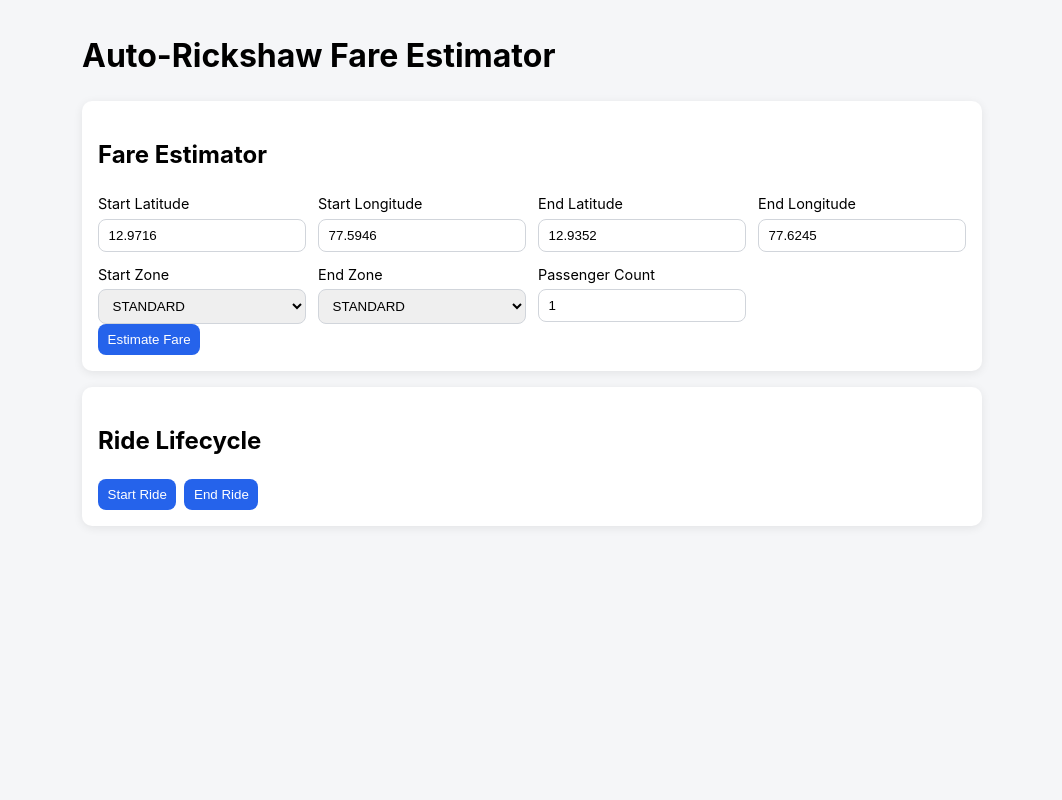
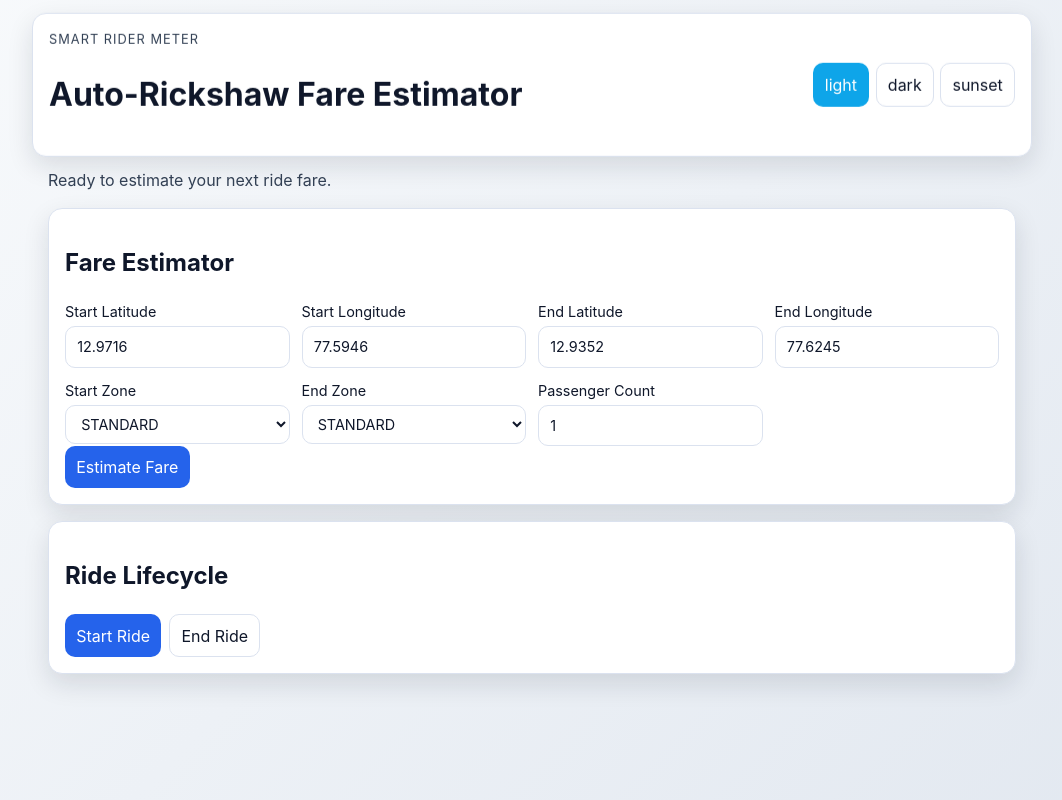
Before and after one commit to udaykiran21/smart-rider-meter, a React (Vite) app in the folder frontend/: page / in a window 1280 px wide. Shown: the whole page, without its empty margins (108-1170 px from the left). Built offline with nearby package versions, Linux system fonts and the light colour scheme.

Commit message:
Enhance frontend UI with themes and animated layout (#3)

```diff
--- a/frontend/src/App.tsx
+++ b/frontend/src/App.tsx
@@ -30,6 +30,7 @@ export default function App() {
   const [rideId, setRideId] = useState<string>('');
   const [rideEndBreakdown, setRideEndBreakdown] = useState<Breakdown | null>(null);
   const [message, setMessage] = useState<string>('');
+  const [theme, setTheme] = useState<'light' | 'dark' | 'sunset'>('light');
 
   const zoneOptions: ZoneType[] = useMemo(
     () => ['STANDARD', 'AIRPORT', 'RAILWAY', 'SUBURBAN'],
@@ -149,11 +150,30 @@ export default function App() {
   };
 
   return (
-    <div className="container">
+    <div className="app" data-theme={theme}>
+      <header className="navbar card">
+        <div>
+          <p className="brand">Smart Rider Meter</p>
           <h1>Auto-Rickshaw Fare Estimator</h1>
-      <p className="status">{message}</p>
+        </div>
+        <nav className="theme-nav" aria-label="Theme switcher">
+          {(['light', 'dark', 'sunset'] as const).map((name) => (
+            <button
+              key={name}
+              type="button"
+              className={theme === name ? 'theme-btn active' : 'theme-btn'}
+              onClick={() => setTheme(name)}
+            >
+              {name}
+            </button>
+          ))}
+        </nav>
+      </header>
 
-      <form onSubmit={estimateFare} className="card">
+      <main className="container">
+        <p className="status">{message || 'Ready to estimate your next ride fare.'}</p>
+
+        <form onSubmit={estimateFare} className="card animated-card">
           <h2>Fare Estimator</h2>
           <div className="grid">
             {([
@@ -168,9 +188,7 @@ export default function App() {
                   type="number"
                   step="0.0001"
                   value={trip[key]}
-                onChange={(e) =>
-                  setTrip((prev) => ({ ...prev, [key]: Number(e.target.value) }))
-                }
+                  onChange={(e) => setTrip((prev) => ({ ...prev, [key]: Number(e.target.value) }))}
                 />
               </label>
             ))}
@@ -179,9 +197,7 @@ export default function App() {
               Start Zone
               <select
                 value={trip.startZone}
-              onChange={(e) =>
-                setTrip((prev) => ({ ...prev, startZone: e.target.value as ZoneType }))
-              }
+                onChange={(e) => setTrip((prev) => ({ ...prev, startZone: e.target.value as ZoneType }))}
               >
                 {zoneOptions.map((zone) => (
                   <option key={zone}>{zone}</option>
@@ -193,9 +209,7 @@ export default function App() {
               End Zone
               <select
                 value={trip.endZone}
-              onChange={(e) =>
-                setTrip((prev) => ({ ...prev, endZone: e.target.value as ZoneType }))
-              }
+                onChange={(e) => setTrip((prev) => ({ ...prev, endZone: e.target.value as ZoneType }))}
               >
                 {zoneOptions.map((zone) => (
                   <option key={zone}>{zone}</option>
@@ -210,34 +224,33 @@ export default function App() {
                 min={1}
                 max={6}
                 value={trip.passengerCount}
-              onChange={(e) =>
-                setTrip((prev) => ({ ...prev, passengerCount: Number(e.target.value) }))
-              }
+                onChange={(e) => setTrip((prev) => ({ ...prev, passengerCount: Number(e.target.value) }))}
               />
             </label>
           </div>
 
-        <button type="submit">Estimate Fare</button>
+          <button type="submit" className="primary-btn">Estimate Fare</button>
         </form>
 
-      <div className="card">
+        <div className="card animated-card delay-1">
           <h2>Ride Lifecycle</h2>
           <div className="actions">
-          <button onClick={startRide}>Start Ride</button>
-          <button onClick={endRide}>End Ride</button>
+            <button onClick={startRide} className="primary-btn">Start Ride</button>
+            <button onClick={endRide} className="secondary-btn">End Ride</button>
           </div>
           {rideId && <p>Active Ride ID: {rideId}</p>}
         </div>
 
         {estimate && <BreakdownCard title="Estimated Fare" breakdown={estimate} />}
         {rideEndBreakdown && <BreakdownCard title="Final Fare" breakdown={rideEndBreakdown} />}
+      </main>
     </div>
   );
 }
 
 function BreakdownCard({ title, breakdown }: { title: string; breakdown: Breakdown }) {
   return (
-    <div className="card">
+    <div className="card animated-card delay-2">
       <h2>{title}</h2>
       <p>Distance: {breakdown.distanceKm.toFixed(2)} km</p>
       <p>Base Fare: ₹{breakdown.baseFare.toFixed(2)}</p>
--- a/frontend/src/styles.css
+++ b/frontend/src/styles.css
@@ -3,23 +3,98 @@
   line-height: 1.5;
 }
 
+* {
+  box-sizing: border-box;
+}
+
 body {
   margin: 0;
-  background: #f5f6f8;
+}
+
+.app {
+  min-height: 100vh;
+  background: var(--bg);
+  color: var(--text);
+  transition: background 250ms ease, color 250ms ease;
+}
+
+.app[data-theme='light'] {
+  --bg: linear-gradient(135deg, #f8fafc, #e2e8f0);
+  --surface: #ffffff;
+  --text: #0f172a;
+  --muted: #334155;
+  --border: #dbe2ef;
+  --primary: #2563eb;
+  --secondary: #0ea5e9;
+}
+
+.app[data-theme='dark'] {
+  --bg: radial-gradient(circle at top, #1e293b, #020617);
+  --surface: #0f172a;
+  --text: #e2e8f0;
+  --muted: #94a3b8;
+  --border: #334155;
+  --primary: #6366f1;
+  --secondary: #06b6d4;
+}
+
+.app[data-theme='sunset'] {
+  --bg: linear-gradient(125deg, #1f1147, #8b2c58, #f59e0b);
+  --surface: rgba(255, 255, 255, 0.9);
+  --text: #2c1338;
+  --muted: #5b345f;
+  --border: rgba(255, 255, 255, 0.45);
+  --primary: #7c3aed;
+  --secondary: #ec4899;
+}
+
+.navbar {
+  margin: 0 auto;
+  max-width: 1000px;
+  padding: 1rem;
+  display: flex;
+  justify-content: space-between;
+  align-items: center;
+  gap: 1rem;
+  position: sticky;
+  top: 0.8rem;
+  z-index: 10;
+}
+
+.brand {
+  margin: 0;
+  font-size: 0.8rem;
+  text-transform: uppercase;
+  letter-spacing: 0.08em;
+  color: var(--muted);
 }
 
 .container {
-  max-width: 900px;
-  margin: 2rem auto;
-  padding: 0 1rem;
+  max-width: 1000px;
+  margin: 1.5rem auto;
+  padding: 0 1rem 2rem;
 }
 
 .card {
-  background: white;
-  border-radius: 10px;
+  background: var(--surface);
+  border: 1px solid var(--border);
+  border-radius: 14px;
   padding: 1rem;
   margin-bottom: 1rem;
-  box-shadow: 0 2px 10px rgba(0, 0, 0, 0.08);
+  box-shadow: 0 10px 26px rgba(15, 23, 42, 0.12);
+  backdrop-filter: blur(8px);
+}
+
+.animated-card {
+  animation: floatIn 360ms ease both;
+}
+
+.delay-1 { animation-delay: 60ms; }
+.delay-2 { animation-delay: 120ms; }
+
+@keyframes floatIn {
+  from { opacity: 0; transform: translateY(12px) scale(0.99); }
+  to { opacity: 1; transform: translateY(0) scale(1); }
 }
 
 .grid {
@@ -38,16 +113,50 @@ label {
 input,
 select,
 button {
-  border: 1px solid #d1d5db;
-  border-radius: 8px;
-  padding: 0.5rem 0.6rem;
+  border: 1px solid var(--border);
+  border-radius: 10px;
+  padding: 0.55rem 0.7rem;
+  font: inherit;
+}
+
+input,
+select {
+  background: color-mix(in srgb, var(--surface) 85%, white 15%);
+  color: var(--text);
 }
 
 button {
   cursor: pointer;
-  background: #2563eb;
+  transition: transform 150ms ease, filter 150ms ease;
+}
+
+button:hover {
+  transform: translateY(-1px);
+  filter: brightness(1.03);
+}
+
+.primary-btn {
+  background: var(--primary);
   color: white;
   border: none;
+}
+
+.secondary-btn,
+.theme-btn {
+  background: transparent;
+  color: var(--text);
+}
+
+.theme-nav {
+  display: flex;
+  gap: 0.4rem;
+  flex-wrap: wrap;
+}
+
+.theme-btn.active {
+  background: var(--secondary);
+  color: white;
+  border-color: transparent;
 }
 
 .actions {
@@ -60,5 +169,6 @@ button {
 }
 
 .status {
-  color: #334155;
+  color: var(--muted);
+  margin: 0 0 1rem;
 }
```
Lines whose indentation alone changed are shown as unchanged.
